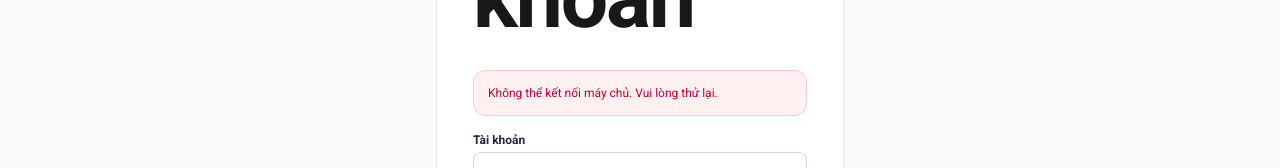
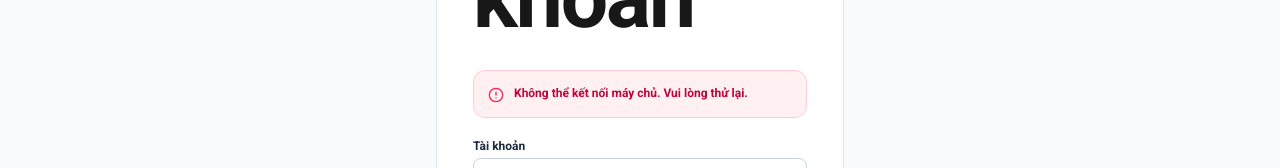
Before and after one commit to hoangchuong1711/PC_STORE, a Next.js app in the folder frontend/: page /auth/login in a window 1280 px wide. Both pictures are taken after typing "name@example.com", "Sample123" into the empty fields and a click on the button "Đăng nhập". Shown: the part 431-599 px from the top of the page. Built offline with nearby package versions, Linux system fonts and the light colour scheme; no server answers; a web font is replaced by a local one.

Commit message:
feat(auth): display explicit account locked message upon login when user is deactivated

```diff
--- a/frontend/components/auth.tsx
+++ b/frontend/components/auth.tsx
@@ -6,7 +6,7 @@ import { Header, Footer } from "./storefront";
 import { useRouter } from "next/navigation";
 import { useAuth } from "./auth-provider";
 import { authDestination, createAuthApi } from "../lib/auth-api";
-import { Eye, EyeOff } from "lucide-react";
+import { Eye, EyeOff, AlertCircle, Ban } from "lucide-react";
 import { useToast } from "./toast";
 
 type AuthMode = "login" | "register";
@@ -88,10 +88,26 @@ export function AuthPage({ mode }: { mode: AuthMode }) {
 
             {error && (
               <div
-                className="mb-4 p-3.5 bg-rose-50 border border-rose-200 text-rose-700 rounded-xl text-xs"
+                className={`mb-5 p-3.5 rounded-xl text-xs flex items-start gap-2.5 ${
+                  error.toLowerCase().includes("khóa")
+                    ? "bg-rose-50 border border-rose-300 text-rose-900 shadow-xs"
+                    : "bg-rose-50 border border-rose-200 text-rose-700"
+                }`}
                 role="alert"
               >
-                {error}
+                {error.toLowerCase().includes("khóa") ? (
+                  <Ban size={18} className="shrink-0 text-rose-600 mt-0.5" />
+                ) : (
+                  <AlertCircle size={16} className="shrink-0 text-rose-500 mt-0.5" />
+                )}
+                <div className="flex-1">
+                  <div className="font-semibold leading-snug">{error}</div>
+                  {error.toLowerCase().includes("khóa") && (
+                    <div className="text-[11px] text-rose-700 mt-1 leading-relaxed">
+                      Tài khoản của bạn đã bị vô hiệu hóa bởi Ban Quản Trị hệ thống. Mọi giao dịch và quyền truy cập tạm thời bị ngưng. Vui lòng liên hệ hotline hỗ trợ hoặc quản trị viên để biết thêm chi tiết.
+                    </div>
+                  )}
+                </div>
               </div>
             )}
 
--- a/frontend/lib/auth-api.ts
+++ b/frontend/lib/auth-api.ts
@@ -2,7 +2,12 @@ export type AuthUser = { userId: number; fullName: string; email: string; phone:
 export function authDestination(user: AuthUser): string { return user.role === "ADMIN" ? "/admin" : "/"; }
 export class AuthApiError extends Error {
   status: number;
-  constructor(status: number, message: string) { super(message); this.status = status; }
+  code?: string;
+  constructor(status: number, message: string, code?: string) {
+    super(message);
+    this.status = status;
+    this.code = code;
+  }
 }
 export function createAuthApi(transport: typeof fetch = fetch) {
   async function request(path: string, body?: unknown) {
@@ -17,7 +22,7 @@ export function createAuthApi(transport: typeof fetch = fetch) {
     } catch { throw new AuthApiError(0, "Không thể kết nối máy chủ. Vui lòng thử lại."); }
     if (response.status === 204 && path === "logout") return null;
     const data = await response.json().catch(() => null);
-    if (!response.ok) throw new AuthApiError(response.status, data?.message ?? `Máy chủ trả lỗi ${response.status}. Vui lòng thử lại.`);
+    if (!response.ok) throw new AuthApiError(response.status, data?.message ?? `Máy chủ trả lỗi ${response.status}. Vui lòng thử lại.`, data?.code);
     if (!data || !Number.isInteger(data.userId) || typeof data.fullName !== "string" || typeof data.email !== "string"
       || !["ADMIN", "CUSTOMER"].includes(data.role)) throw new AuthApiError(502, "Phản hồi tài khoản không hợp lệ.");
     return data as AuthUser;
```
Also changed, not shown: 1 other file (tests, documents, lock files or other folders).
